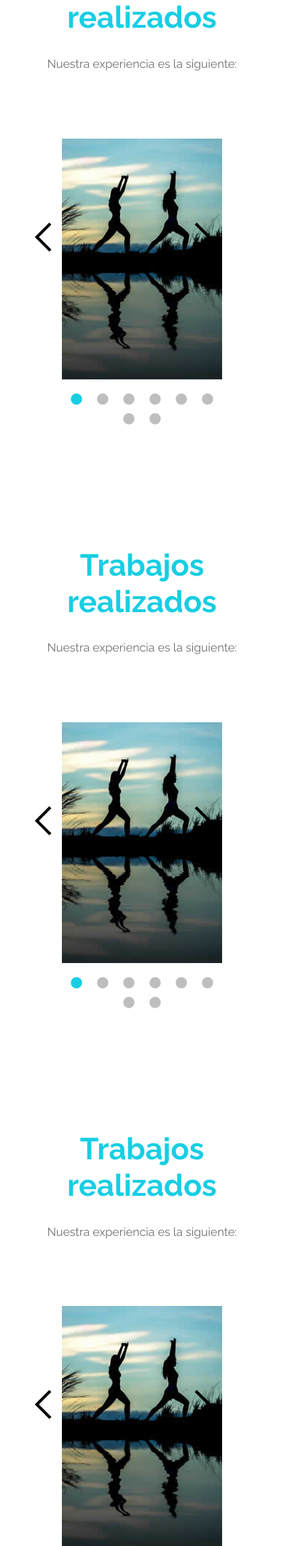
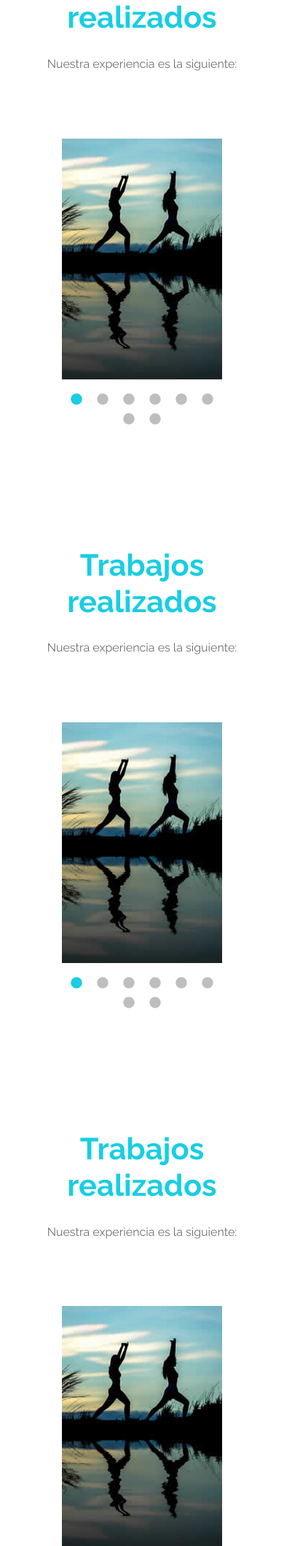
Before and after one commit to hevieiro/hexmaconstrucciones, a PHP site: page / in a window 390 px wide. Shown: the part 2718-4837 px from the top of the page at 73% size. Run offline with PHP 8.4, Linux system fonts and the light colour scheme.

Commit message:
arrows icons added

```diff
--- a/css/tooplate-infinite-loop.css
+++ b/css/tooplate-infinite-loop.css
@@ -917,3 +917,10 @@ p {
 .arrow-icon {
   transform: rotate(180deg);
 }
+
+@media (max-width: 720px) {
+  .arrow-icon,
+  .arrow-icon-right {
+    display: none;
+  }
+}
--- a/index.html
+++ b/index.html
@@ -251,7 +251,11 @@ https://www.tooplate.com/view/2117-infinite-loop
                 />
               </div>
               <div class="prev-primary">
-                <img src="img/arrow_back.png" alt="arrow-icon" />
+                <img
+                  class="arrow-icon-right"
+                  src="img/arrow_back.png"
+                  alt="arrow-icon"
+                />
               </div>
               <div class="grid tm-gallery-primary">
                 <a href="img/gallery-img-01.jpg">
@@ -398,7 +402,11 @@ https://www.tooplate.com/view/2117-infinite-loop
                 />
               </div>
               <div class="prev-secondary">
-                <img src="img/arrow_back.png" alt="arrow-icon" />
+                <img
+                  class="arrow-icon-right"
+                  src="img/arrow_back.png"
+                  alt="arrow-icon"
+                />
               </div>
               <div class="grid tm-gallery-secondary">
                 <a href="img/gallery-img-01.jpg">
@@ -545,7 +553,11 @@ https://www.tooplate.com/view/2117-infinite-loop
                 />
               </div>
               <div class="prev-terciary">
-                <img src="img/arrow_back.png" alt="arrow-icon" />
+                <img
+                  class="arrow-icon-right"
+                  src="img/arrow_back.png"
+                  alt="arrow-icon"
+                />
               </div>
               <div class="grid tm-gallery-terciary">
                 <a href="img/gallery-img-01.jpg">
```
